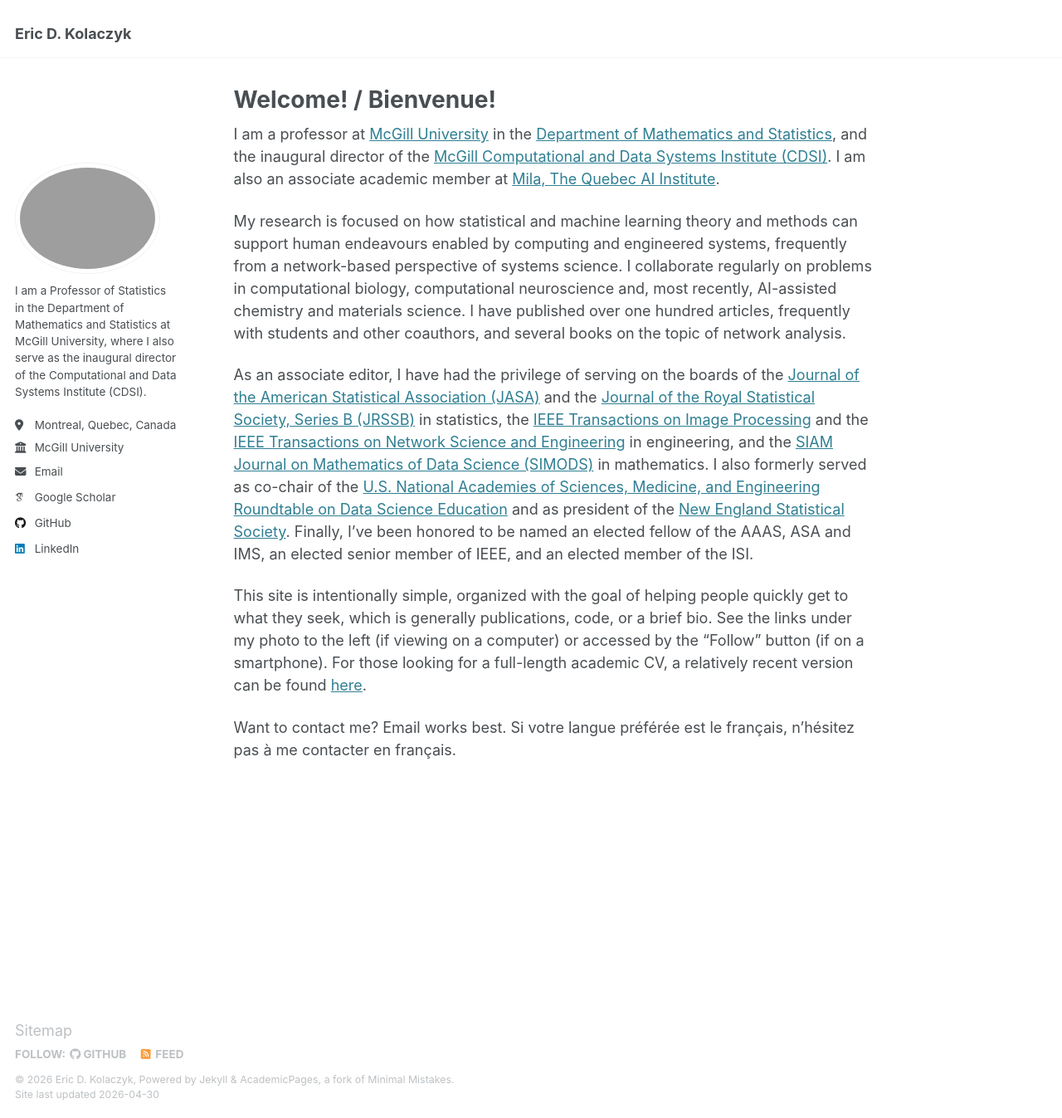
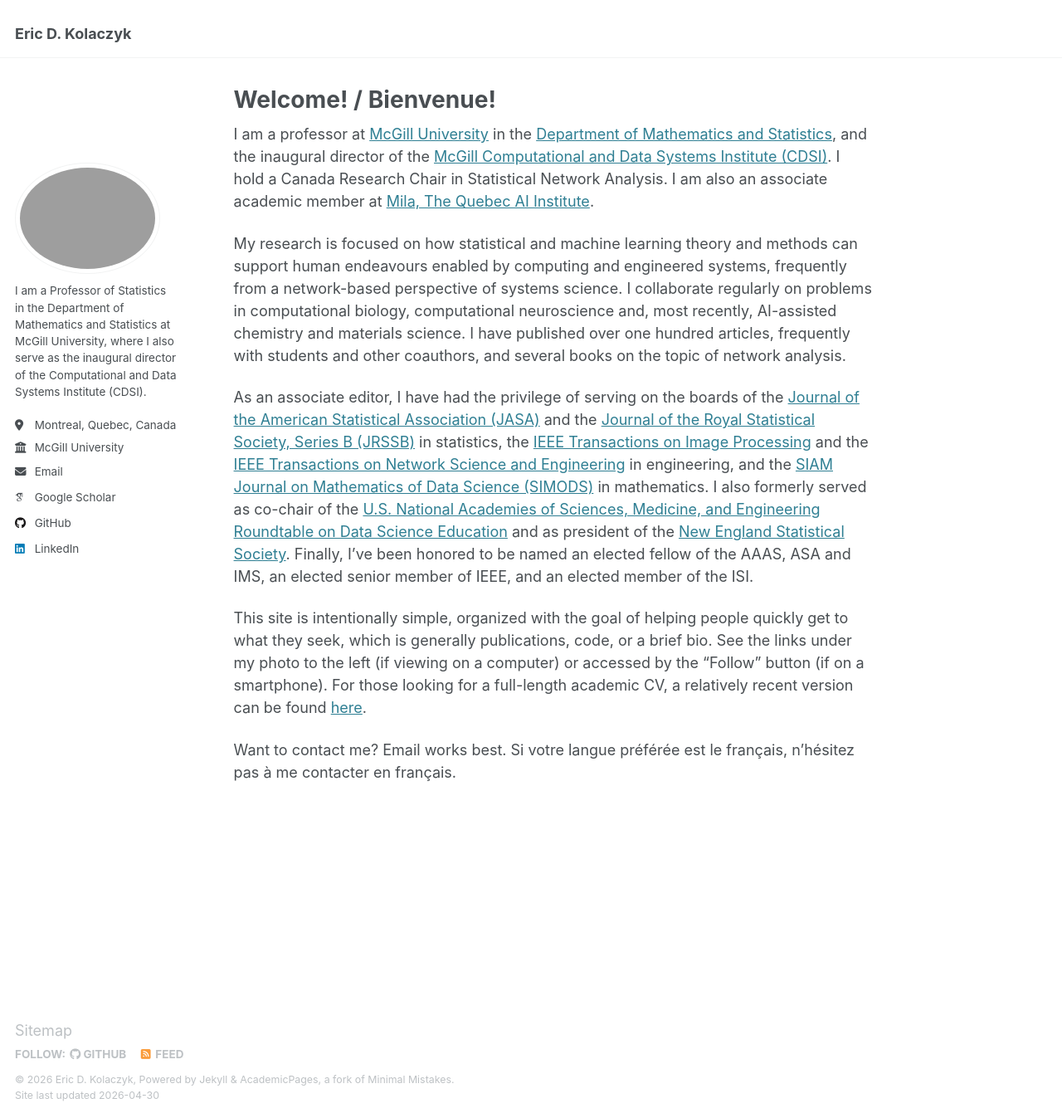
Before and after one commit to kolaczyk/kolaczyk.github.io, a Jekyll site: the page built from _pages/about.md, in a window 1280 px wide and 1347 px high. Shown: the whole window at 83% size. Built offline with Jekyll 4.4.1, drawn with Linux system fonts in a browser that asks for light colours; some web fonts are replaced.

Commit message:
Update about.md
Add CRC

```diff
--- a/_pages/about.md
+++ b/_pages/about.md
@@ -7,7 +7,7 @@ redirect_from:
   - /about.html
 ---
 
-I am a professor at [McGill University](https://www.mcgill.ca/) in the [Department of Mathematics and Statistics](https://www.mcgill.ca/mathstat/), and the inaugural director of the [McGill Computational and Data Systems Institute (CDSI)](https://www.mcgill.ca/cdsi/). I am also an associate academic member at [Mila, The Quebec AI Institute](https://mila.quebec/en).
+I am a professor at [McGill University](https://www.mcgill.ca/) in the [Department of Mathematics and Statistics](https://www.mcgill.ca/mathstat/), and the inaugural director of the [McGill Computational and Data Systems Institute (CDSI)](https://www.mcgill.ca/cdsi/). I hold a Canada Research Chair in Statistical Network Analysis.  I am also an associate academic member at [Mila, The Quebec AI Institute](https://mila.quebec/en).
 
 My research is focused on how statistical and machine learning theory and methods can support human endeavours enabled by computing and engineered systems, frequently from a network-based perspective of systems science. I collaborate regularly on problems in computational biology, computational neuroscience and, most recently, AI-assisted chemistry and materials science. I have published over one hundred articles, frequently with students and other coauthors, and several books on the topic of network analysis.
 
```
